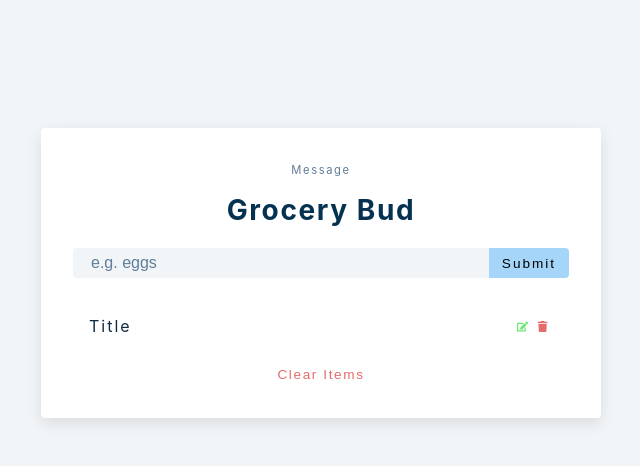
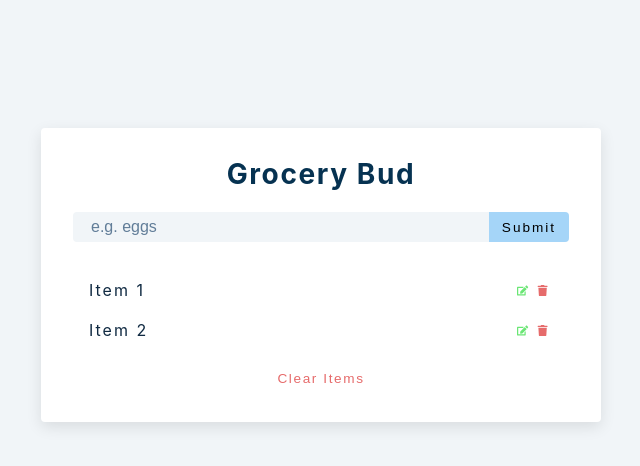
Before and after one commit to lucho20pt/react-projects-freecodecamp, a React (Create React App) app in the folder 10-grocery-bud/setup/: page / in a window 1280 px wide. Shown: the top 466 px of the page, without its empty margins (319-959 px from the left). Built offline with nearby package versions, Linux system fonts and the light colour scheme.

Commit message:
10 GroceryBud - add: Alert, List - conditional redering and passing props

```diff
--- a/10-grocery-bud/setup/src/Alert.js
+++ b/10-grocery-bud/setup/src/Alert.js
@@ -1,7 +1,7 @@
 import React, { useEffect } from 'react'
 
-const Alert = () => {
-  return <p className={`alert alert-`}>message</p>;
+const Alert = ({msg, type}) => {
+  return <p className={`alert alert-${type}`}>{msg}</p>;
 }
 
 export default Alert
--- a/10-grocery-bud/setup/src/App.js
+++ b/10-grocery-bud/setup/src/App.js
@@ -5,32 +5,35 @@ import Alert from "./Alert";
 function App() {
   // states
   const [name, setName] = useState("");
-  const [list, setList] = useState([{id:123, name: 'item 1'}]);
+  const [list, setList] = useState([{ id: 123, title: "item 1" }, { id: 321, title: "item 2" }]);
   const [isEditing, setIsEditing] = useState(false);
-  const [editID, setEditID] = useState(null)
-  const [alert, setAlert] = useState({});
+  const [editID, setEditID] = useState(null);
+  const [alert, setAlert] = useState({
+    show: false,
+    msg: "message",
+    type: "danger",
+  });
 
   // submit
   const onSubmitHandler = (e) => {
     e.preventDefault();
-    console.log("submit");
   };
 
   return (
     <section className="section-center">
       <form className="grocery-form" onSubmit={onSubmitHandler}>
-        <Alert />
+        {alert.show && <Alert {...alert} />}
         <h3>grocery bud</h3>
         <div className="form-control">
           <input type="text" className="grocery" placeholder="e.g. eggs" />
           <button type="submit" className="submit-btn">
-            {isEditing ? 'edit' : 'submit'}
+            {isEditing ? "edit" : "submit"}
           </button>
         </div>
       </form>
 
       <div className="grocery-container">
-        <List items={list} />
+        { list && <List items={list} />}
         <button className="clear-btn">clear items</button>
       </div>
     </section>
--- a/10-grocery-bud/setup/src/List.js
+++ b/10-grocery-bud/setup/src/List.js
@@ -1,10 +1,13 @@
 import React from "react";
 import { FaEdit, FaTrash } from "react-icons/fa";
-const List = () => {
+const List = ({ items }) => {
   return (
     <div className="grocery-list">
-      <article className="grocery-item">
-        <p className="title">title</p>
+      {items.map((item) => {
+        const {id, title} = item
+        return (
+          <article className="grocery-item" key={id}>
+            <p className="title">{title}</p>
             <div className="btn-container">
               <button type="button" className="edit-btn">
                 <FaEdit />
@@ -14,6 +17,8 @@ const List = () => {
               </button>
             </div>
           </article>
+        );
+      })}
     </div>
   );
 };
```
Lines whose indentation alone changed are shown as unchanged.
